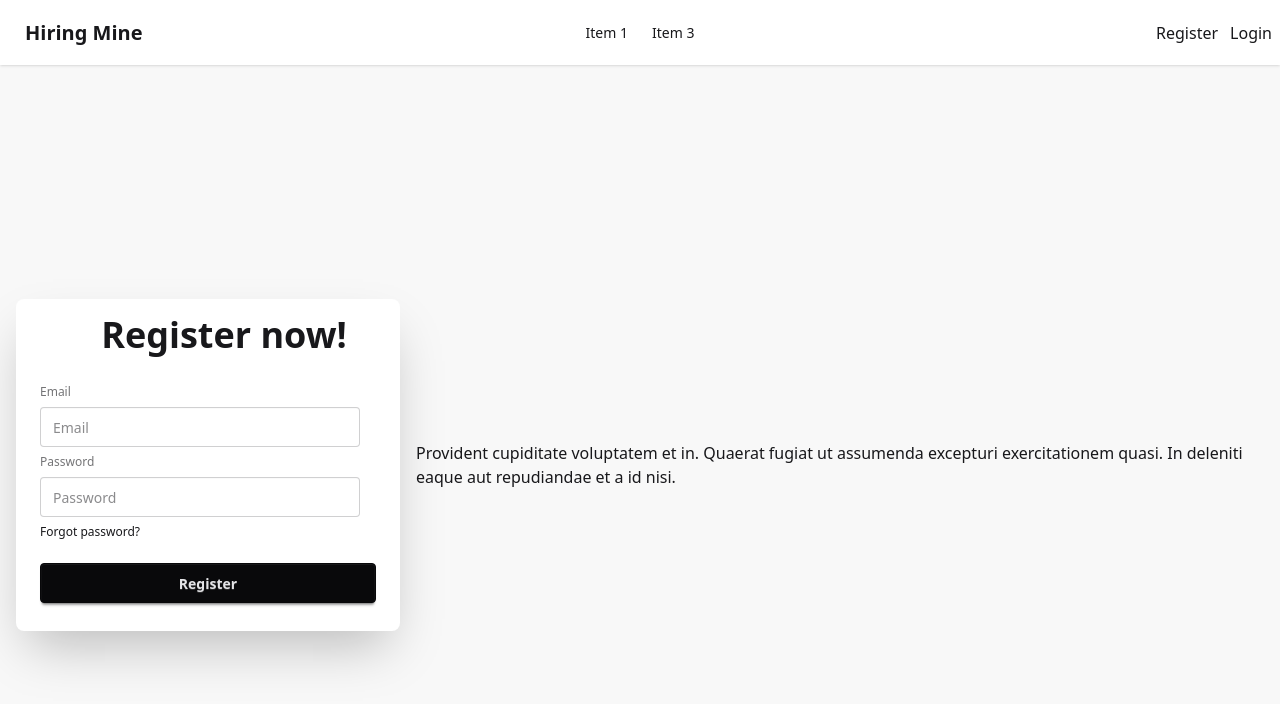
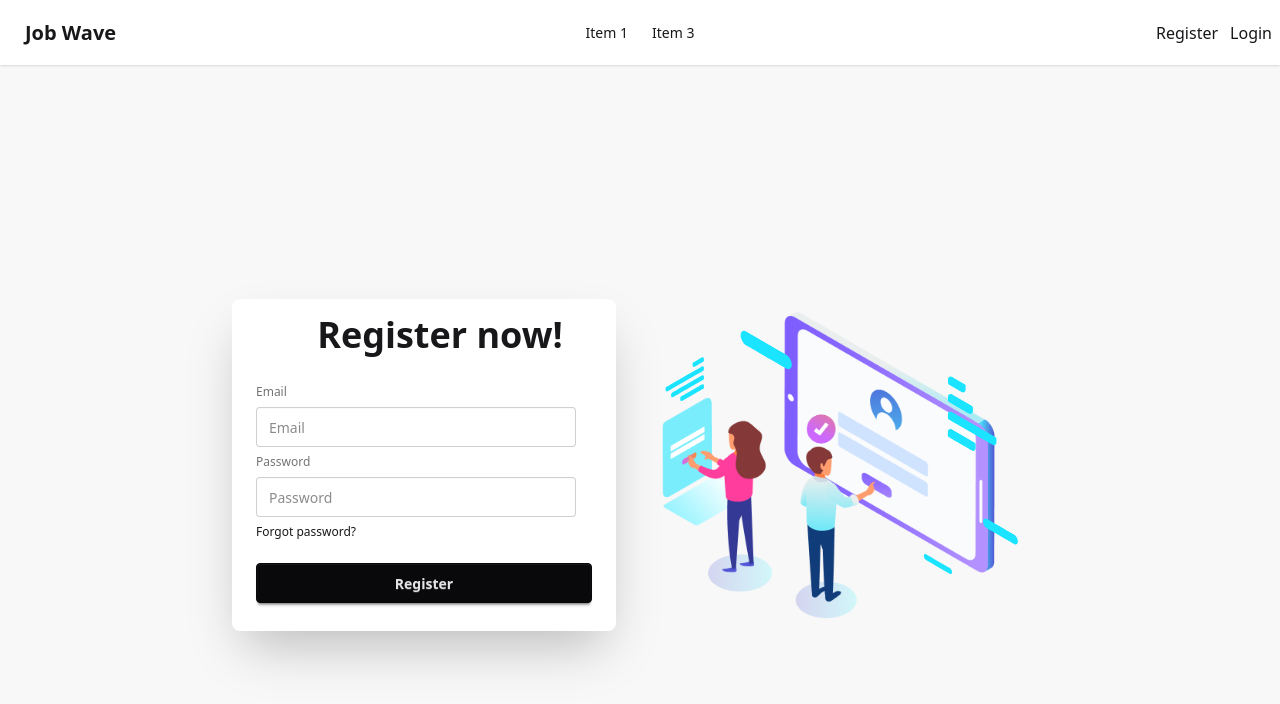
Before and after one commit to anowarzz/job-wave-client, a React (Vite) app: page /register in a window 1280 px wide. Shown: the top 704 px of the page. Built offline with nearby package versions, Linux system fonts and the light colour scheme.

Commit message:
added email pass validation in reg form

```diff
--- a/index.html
+++ b/index.html
@@ -4,7 +4,7 @@
     <meta charset="UTF-8" />
     <link rel="icon" type="image/svg+xml" href="/vite.svg" />
     <meta name="viewport" content="width=device-width, initial-scale=1.0" />
-    <title>Job Portal</title>
+    <title>Job Wave</title>
   </head>
   <body>
     <div id="root"></div>
--- a/package.json
+++ b/package.json
@@ -12,6 +12,7 @@
   "dependencies": {
     "@tailwindcss/vite": "^4.0.9",
     "localforage": "^1.10.0",
+    "lottie-react": "^2.4.1",
     "match-sorter": "^8.0.0",
     "react": "^19.0.0",
     "react-dom": "^19.0.0",
--- a/src/pages/Register/Register.jsx
+++ b/src/pages/Register/Register.jsx
@@ -1,28 +1,74 @@
+import Lottie from "lottie-react";
+import { useState } from "react";
+import registerLottieData from "../../assets/lottie/register.json";
+
 const Register = () => {
+  const [error, setError] = useState("");
+
+  const handleRegister = (e) => {
+    e.preventDefault();
+
+    const form = e.target;
+    const email = form.email.value;
+    const password = form.password.value;
+
+    // Reset error
+    setError("");
+
+    // Email Validation
+    const emailValidation = /^[^\s@]+@[^\s@]+\.[^\s@]{2,}$/;
+    if (!emailValidation.test(email)) {
+      setError("Please enter a valid email address.");
+      return; // Add this to stop further validation
+    }
+
+    // Password Validation
+    const passwordValidation = /^(?=.*[A-Z])(?=.*\d)[A-Za-z\d]{6,}$/;
+    if (!passwordValidation.test(password)) {
+      setError(
+        "Password must be at least 6 characters long, contain at least one uppercase letter and one number."
+      );
+      return;
+    }
+
+    // handle register logic here
+    console.log("Registering with email:", email, "and password:", password);
+  };
+
+
   return (
     <div className="hero bg-base-200 min-h-screen">
       <div className="hero-content flex-col lg:flex-row-reverse">
-        <div className="text-center lg:text-left">
-          <p className="py-6">
-            Provident cupiditate voluptatem et in. Quaerat fugiat ut assumenda
-            excepturi exercitationem quasi. In deleniti eaque aut repudiandae et
-            a id nisi.
-          </p>
+        <div className="text-center lg:text-left w-96 lg:w-1/3">
+          <Lottie animationData={registerLottieData}> </Lottie>
         </div>
         <div className="card bg-base-100 w-full max-w-sm shrink-0 shadow-2xl">
-          <h1 className="ml-8 mt-4 text-4xl font-bold text-center">Register now!</h1>
-          <div className="card-body">
+          <h1 className="ml-8 mt-4 text-4xl font-bold text-center">
+            Register now!
+          </h1>
+          <form onSubmit={handleRegister} className="card-body">
             <fieldset className="fieldset">
               <label className="fieldset-label">Email</label>
-              <input type="email" className="input" placeholder="Email" />
+              <input
+                type="email"
+                name="email"
+                className="input"
+                placeholder="Email"
+              />
               <label className="fieldset-label">Password</label>
-              <input type="password" className="input" placeholder="Password" />
+              <input
+                type="password"
+                name="password"
+                className="input"
+                placeholder="Password"
+              />
               <div>
                 <a className="link link-hover">Forgot password?</a>
               </div>
+              {error && <p className="text-red-500 text-sm">{error}</p>}
               <button className="btn btn-neutral mt-4">Register</button>
             </fieldset>
-          </div>
+          </form>
         </div>
       </div>
     </div>
--- a/src/pages/shared/Navbar.jsx
+++ b/src/pages/shared/Navbar.jsx
@@ -42,7 +42,7 @@ const Navbar = () => {
           </ul>
         </div>
         <Link to="/" className="btn btn-ghost text-xl">
-          Hiring Mine
+          Job Wave
         </Link>
       </div>
       <div className="navbar-center hidden lg:flex">
```
Also changed, not shown: 1 other file (tests, documents, lock files or other folders).
